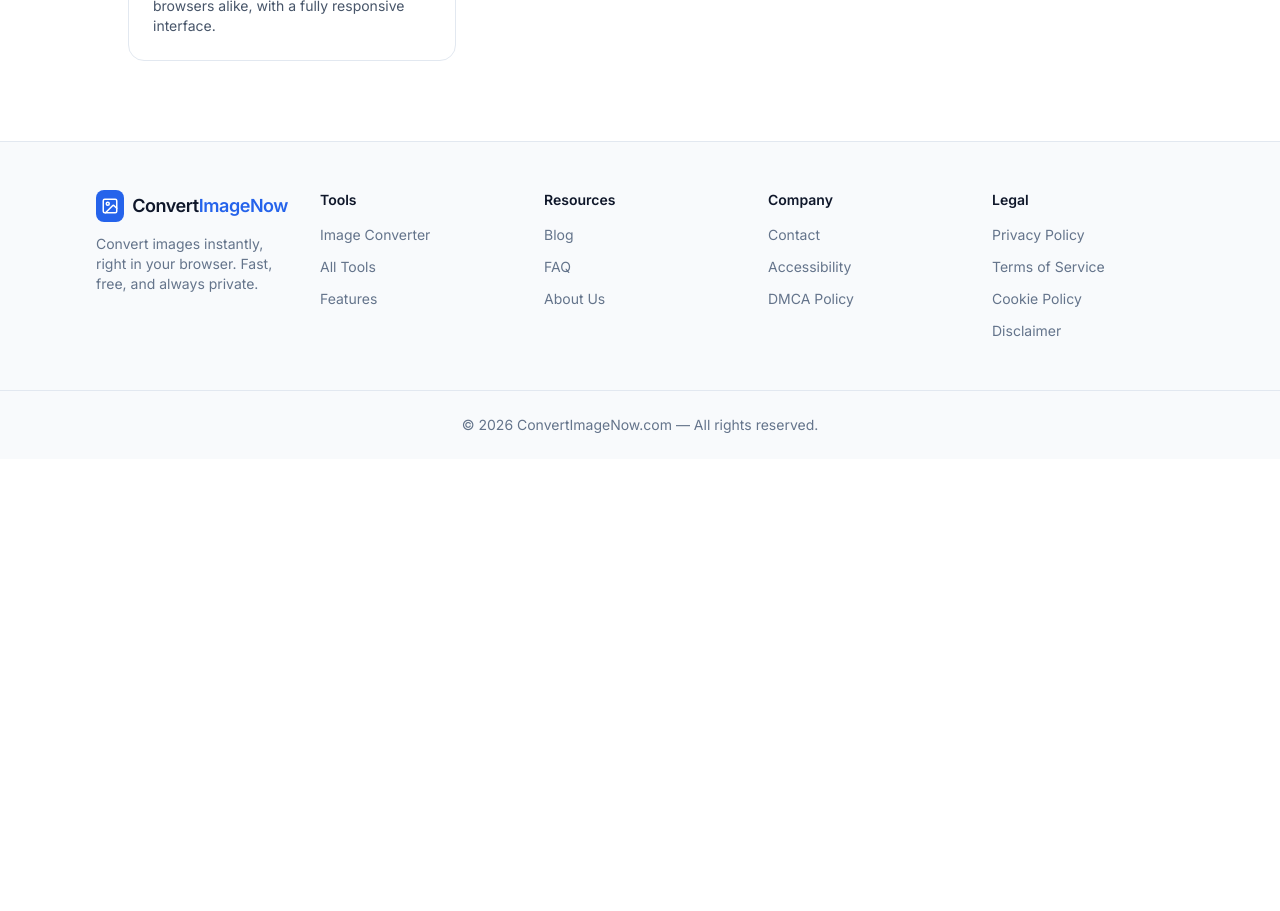
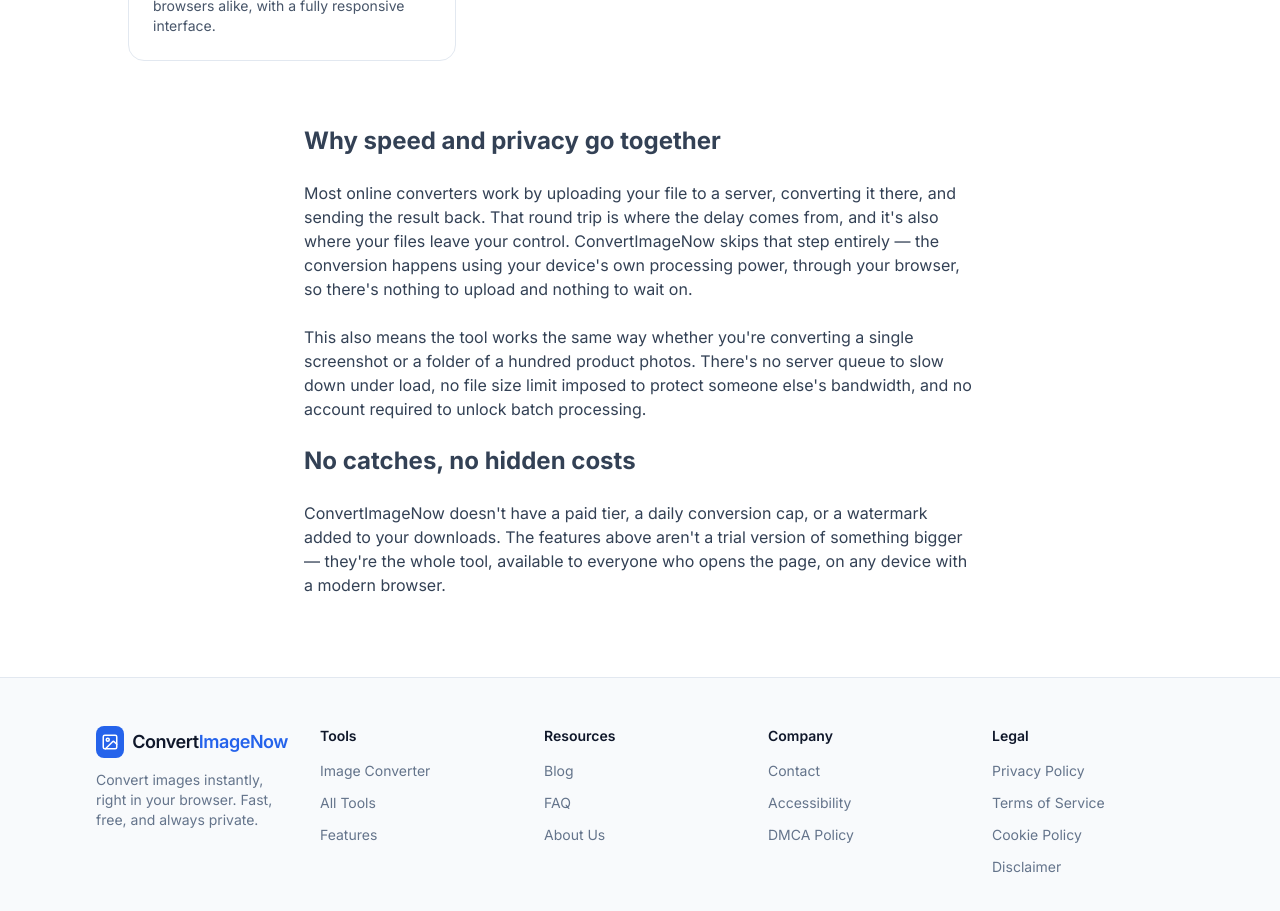
Before and after one commit to aneelhaider266-ship-it/ConvertImageNow, a Next.js app: page /features in a window 1280 px wide. Shown: the part 900-1811 px from the top of the page. Before the commit the page ends 1359 px from the top, so only its background shows below. Built offline with nearby package versions, Linux system fonts and the light colour scheme.

Commit message:
Revise page metadata and add content on speed and privacy
Updated the description in metadata and added new sections explaining speed, privacy, and costs.

```diff
--- a/app/features/page.tsx
+++ b/app/features/page.tsx
@@ -12,7 +12,7 @@ import {
 export const metadata: Metadata = {
   title: "Features",
   description:
-    "See why ConvertImageNow is one of the fastest, most private image converters on the web — browser-based processing, unlimited use, and no registration.",
+    "See why ConvertImageNow is one of the fastest, most private image converters on the web — browser-based processing, no uploads, no limits.",
   alternates: { canonical: "/features" },
 };
 
@@ -84,6 +84,21 @@ export default function FeaturesPage() {
           </div>
         ))}
       </div>
+
+      <div className="mx-auto mt-16 max-w-2xl space-y-6 text-left text-slate-700 dark:text-slate-300">
+        <h2 className="text-2xl font-bold">Why speed and privacy go together</h2>
+        <p>
+          Most online converters work by uploading your file to a server, converting it there, and sending the result back. That round trip is where the delay comes from, and it&apos;s also where your files leave your control. ConvertImageNow skips that step entirely — the conversion happens using your device&apos;s own processing power, through your browser, so there&apos;s nothing to upload and nothing to wait on.
+        </p>
+        <p>
+          This also means the tool works the same way whether you&apos;re converting a single screenshot or a folder of a hundred product photos. There&apos;s no server queue to slow down under load, no file size limit imposed to protect someone else&apos;s bandwidth, and no account required to unlock batch processing.
+        </p>
+
+        <h2 className="text-2xl font-bold">No catches, no hidden costs</h2>
+        <p>
+          ConvertImageNow doesn&apos;t have a paid tier, a daily conversion cap, or a watermark added to your downloads. The features above aren&apos;t a trial version of something bigger — they&apos;re the whole tool, available to everyone who opens the page, on any device with a modern browser.
+        </p>
+      </div>
     </div>
   );
 }
```
